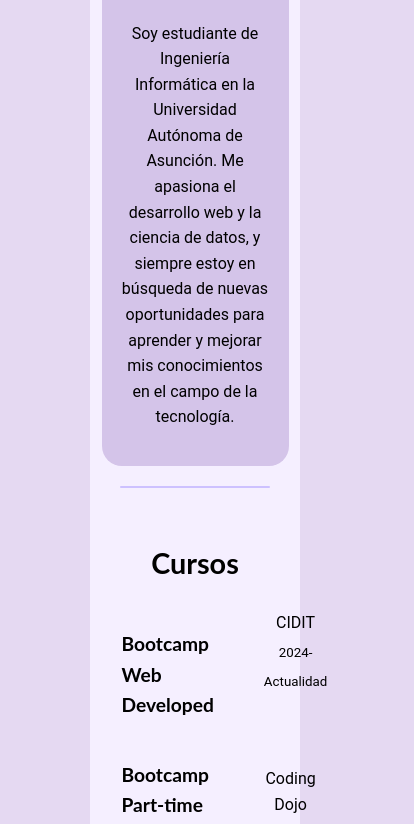
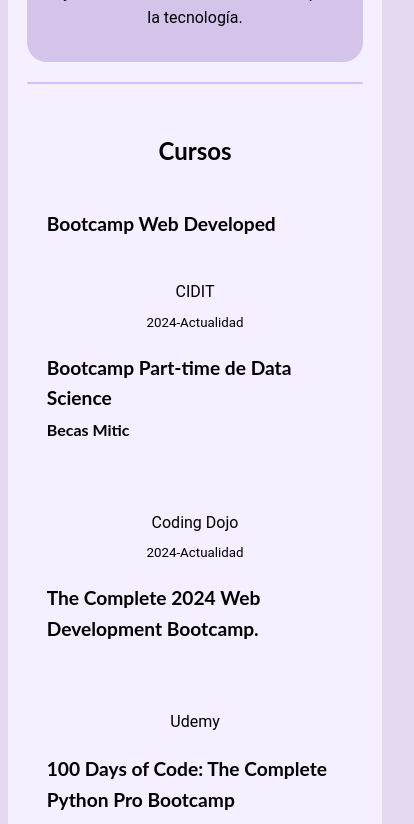
Before and after one commit to RuthOlmedo/CV, a plain HTML site: page index.html in a window 390 px wide. Shown: the part 340-1164 px from the top of the page, 414 px wide, since content can reach past the window. Drawn offline with Linux system fonts and the light colour scheme.

Commit message:
commit 2

```diff
--- a/styles.css
+++ b/styles.css
@@ -95,3 +95,53 @@
 .li-habilidades{
     list-style-type: square;
 }
+
+@media screen and (max-width: 768px) {
+    .cvContainer {
+        width: 90%;
+        padding: 5%;
+    }
+
+    body {
+        padding-top: 5%;
+    }
+
+    header {
+        padding: 15px;
+    }
+
+    h1 {
+        font-size: 1.8em;
+    }
+
+    h2 {
+        font-size: 1.5em;
+    }
+
+    h3 {
+        font-size: 1.2em;
+    }
+
+    article {
+        flex-direction: column;
+        gap: 20px;
+    }
+
+    .article-habilidades,
+    .article-contactos {
+        flex-direction: column;
+        align-items: center;
+    }
+
+    .section-habilidades-soft ul {
+        padding-left: 20px;
+    }
+
+    hr {
+        width: 100%;
+    }
+
+    .footer-hr {
+        width: 70%;
+    }
+}
```
